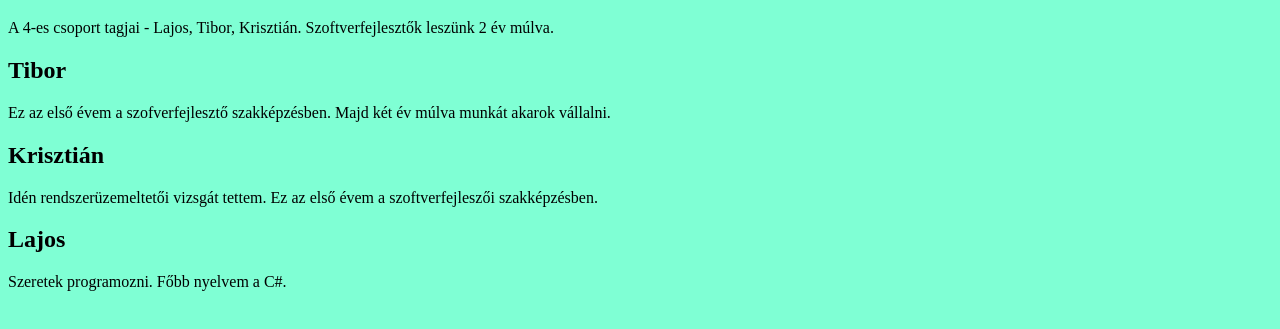
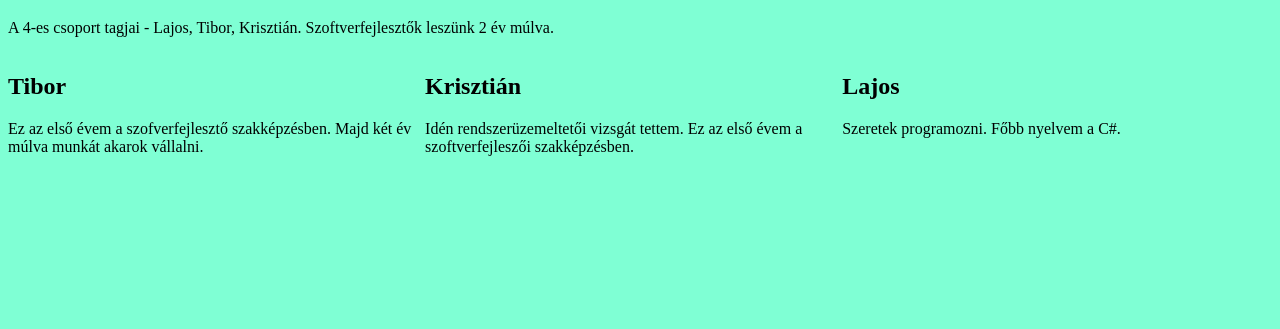
Before and after one commit to Lali98/Bemutat, a plain HTML site: page index.html in a window 1280 px wide. Shown: the part 61-390 px from the top of the page. Drawn offline with Linux system fonts and the light colour scheme.

Commit message:
Igazitás

```diff
--- a/index.html
+++ b/index.html
@@ -10,15 +10,15 @@
     <div class="tartalom">
         <h1>4-es csapat</h1>
         <p>A 4-es csoport tagjai - Lajos, Tibor, Krisztián. Szoftverfejlesztők leszünk 2 év múlva.</p>
-        <div class="1cs">
+        <div class="cs1">
             <h2>Tibor</h2>
             <p>Ez az első évem a szofverfejlesztő szakképzésben. Majd két év múlva munkát akarok vállalni.</p>
         </div>
-        <div class="2cs">
+        <div class="cs2">
             <h2>Krisztián</h2>
             <p>Idén rendszerüzemeltetői vizsgát tettem. Ez az első évem a szoftverfejleszői szakképzésben.</p>
         </div>
-        <div class="3cs">
+        <div class="cs3">
             <h2>Lajos</h2>
             <p>Szeretek programozni. Főbb nyelvem a C#.</p>
         </div>
--- a/style.css
+++ b/style.css
@@ -5,3 +5,8 @@
 body{
     background-color: aquamarine;
 }
+
+.cs1, .cs2, .cs3{
+    width: 33%;
+    float: left;
+}
```
